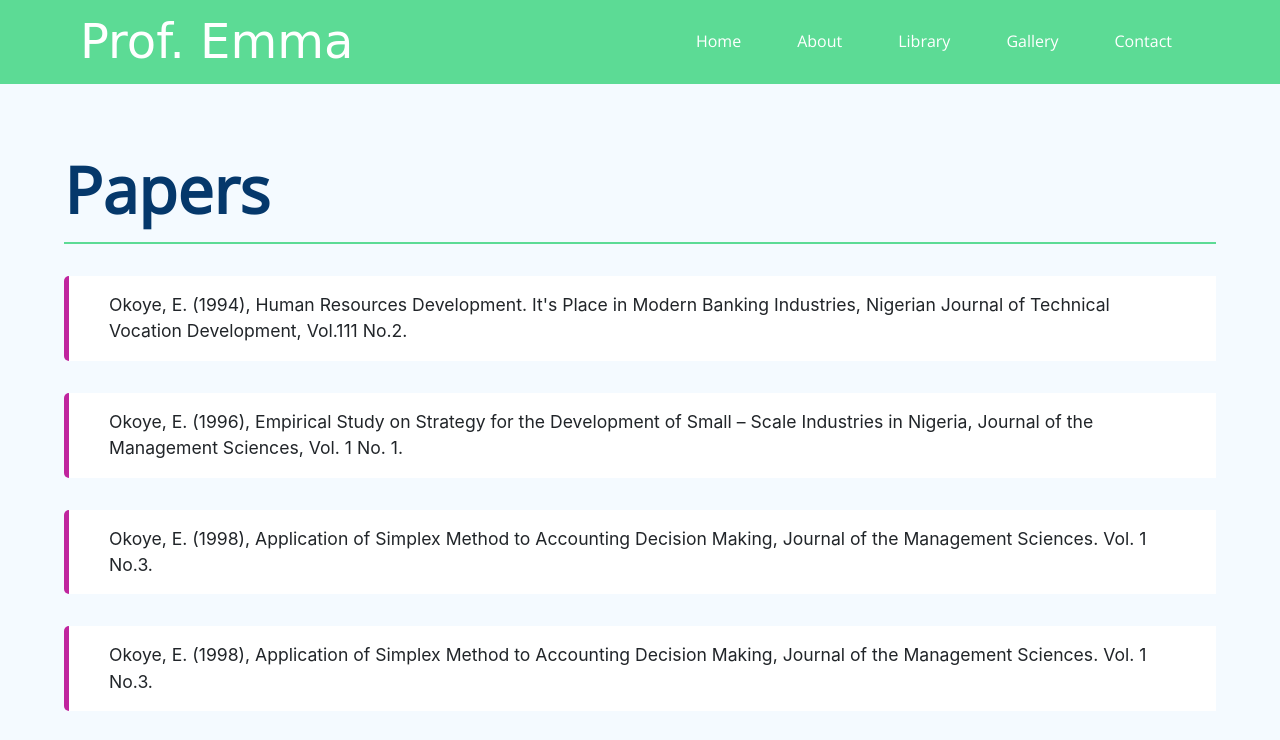
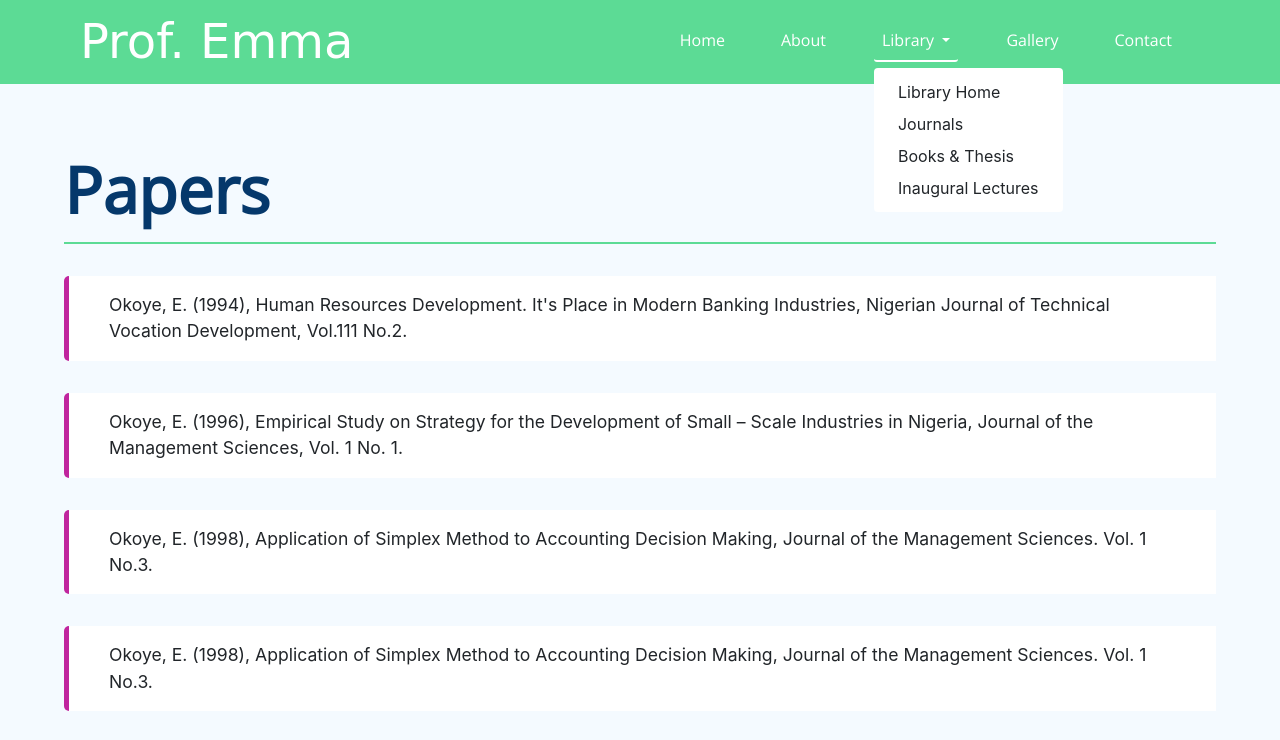
Before and after one commit to LordCheta/emmaokoye, a plain HTML site: page papers.html in a window 1280 px wide. Both pictures are taken after a click on the button "Library". Shown: the top 740 px of the page. Drawn offline with nearby package versions, Linux system fonts and the light colour scheme; a web font is replaced by a local one.

Commit message:
[DESKTOP] added active nav link css

```diff
--- a/papers.html
+++ b/papers.html
@@ -43,9 +43,16 @@
                         <li class="nav-item mr-4">
                             <a class="nav-link customNavLink" href="about.html">About</a>
                         </li>
-                        <li class="nav-item mr-4 customActiveNav">
-                            <a class="nav-link customNavLink" href="#">Library</a>
-                            <!-- <img style='vertical-align:middle;' src="./assests/Mask.svg"/> -->
+                        <li class="nav-item dropdown mr-4 customActiveNav">
+                            <a class="nav-link dropdown-toggle customNavLink" href="#" id="navbarDropdown" role="button" data-toggle="dropdown" aria-haspopup="true" aria-expanded="false">
+                              Library
+                            </a>
+                            <div class="dropdown-menu" aria-labelledby="navbarDropdown">
+                              <a class="dropdown-item" href="library.html">Library Home</a>
+                              <a class="dropdown-item" href="journals.html">Journals</a>
+                              <a class="dropdown-item" href="books.html">Books & Thesis</a>
+                              <a class="dropdown-item" href="inaugural_lecture.html">Inaugural Lectures</a>
+                            </div>
                         </li>
                         <li class="nav-item mr-4">
                             <a class="nav-link customNavLink" href="gallery.html">Gallery</a>
--- a/styles/index.css
+++ b/styles/index.css
@@ -58,8 +58,9 @@ hr {
     font-family: 'Open Sans', sans-serif;
 }
 .customActiveNav{
-    /* border-bottom: 2px solid #ffffff; */
+    border-bottom: 2px solid #ffffff;
     height: 100%;
+    border-radius: 3px;
 }
 .nav-item{
     margin-inline: 20px !important;
@@ -334,6 +335,7 @@ footer {
   border-color: var(--blue);
 }
 
-.pagination {
-
+.dropdown-menu {
+  border: none;
+  margin-top: .5rem;
 }
```
Also changed, not shown: books.html (+10 -3 lines), inaugural_lecture.html (+10 -3 lines), journals.html (+10 -3 lines).
